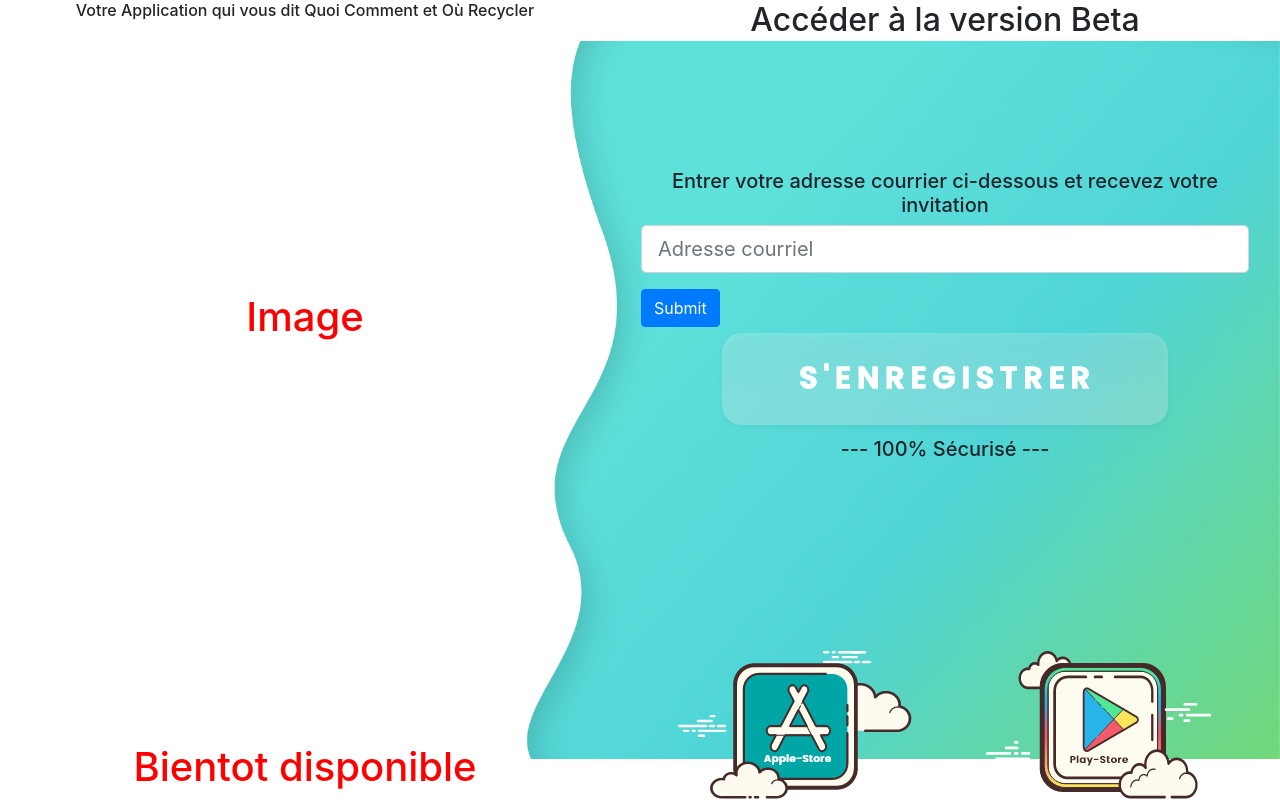
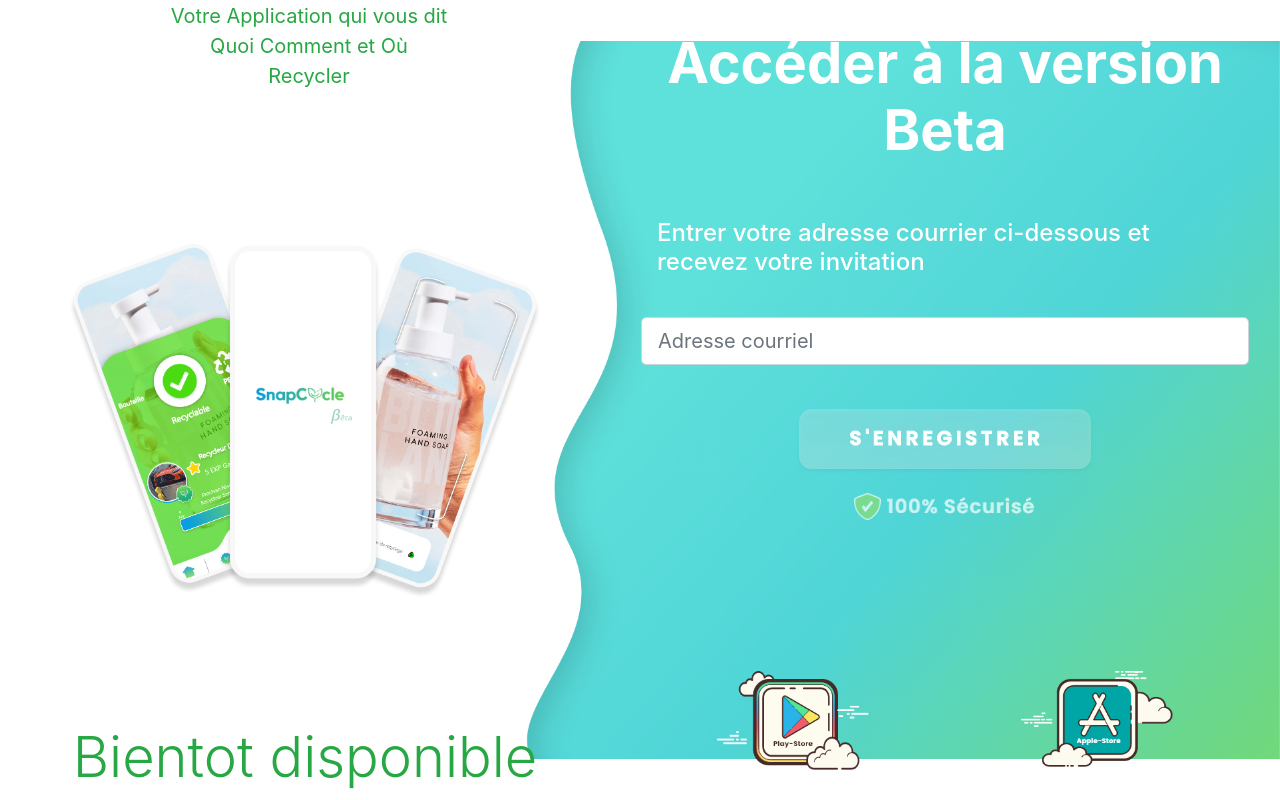
Before and after one commit to KenH2021/snapCycle_deploy, a Django app: page /beta/ in a window 1280 px wide. Run offline with Django 4.2, Linux system fonts and the light colour scheme; some libraries are stand-ins or nearby versions.

Commit message:
beta-update

```diff
--- a/snapcycle/templates/pages/beta.html
+++ b/snapcycle/templates/pages/beta.html
@@ -19,20 +19,6 @@
     <title>Snapcycle</title>
   </head>
   <body id="bg-image">
-    <!-- <table style="height: 75vh; width: 100%;">
-        <tbody>
-          <tr>
-            <td class="align-middle ">
-                <div class="d-flex justify-content-center text-center align-self-center">
-                    <h1> Acceder Ã  la version Beta </h1>
-                </div>
-                <div class="d-flex justify-content-center text-center">
-                    <h1> Donne ton e-mail frere </h1>
-                </div>
-            </td>
-          </tr>
-        </tbody>
-      </table> -->
     <div>
       <div class="row" style ="height: 100vh; width: 100%">
         <div class="col">
@@ -40,27 +26,27 @@
             <tbody>
               <tr>
                 <td class="align-top">
-                  <div class="d-flex justify-content-center text-center">
-                    <h6>
-                      Votre Application qui vous dit Quoi Comment et Où Recycler
-                    </h6>
+                  <div class="justify-content-center">
+
+                    <blockquote class="blockquote">
+                      <p class="mb-0 pl-2 text-success">Votre Application qui vous dit</p>
+                      <p class="mb-0 pl-2 text-success">Quoi Comment et Où</p>
+                      <p class="mb-0 pl-2 text-success">Recycler</p>
+                    </blockquote>
                   </div>
                 </td>
               </tr>
               <tr>
                 <td class="align-content-center">
                   <div class="d-flex justify-content-center text-center">
-                    <!-- <img src="{% static "/accueil/Personnage.png" %}" alt="background image"/> -->
-                    <h1>Image</h1>
-                    <!-- <img src="{% static "/beta/MockUp.png" %}" alt="MockUp image"/> -->
+                    <img src="{% static "/beta/MockUp.png" %}" alt="MockUp image" width="80%" height="80%" />
                   </div>
                 </td>
               </tr>
               <tr>
                 <td class="align-bottom">
                   <div class="d-flex justify-content-center text-center">
-                    <!-- <img src="{% static "/accueil/Personnage.png" %}" alt="background image"/> -->
-                    <h1>Bientot disponible</h1>
+                    <h1 class="display-4 text-success">Bientot disponible</h1>
                   </div>
                 </td>
               </tr>
@@ -72,24 +58,21 @@
           <table style="height: 100vh; width: 100%">
             <tbody>
               <tr>
-                <td class="align-top">
+                <td class="align-content-center">
                   <div class="d-flex justify-content-center text-center">
-                    <h2>Accéder à la version Beta</h2>
+                    <h1 class="display-4 text-white font-weight-bold">Accéder à la version Beta</h1>
                   </div>
                 </td>
               </tr>
               <tr>
-                <td class="align-content-center">
-                  <div class="d-flex justify-content-center text-center">
-                    <!-- <img src="{% static "/accueil/Personnage.png" %}" alt="background image"/> -->
-                    <div class="d-flex justify-content-center text-center">
-                      <h5>
+                <td class="align-top">
+                  <div>
+                      <h4 class="text-white p-lg-3">
                         Entrer votre adresse courrier ci-dessous et recevez
                         votre invitation
-                      </h5>
-                    </div>
+                      </h4>
                   </div>
-                  <form>
+                  <form class="py-3">
                     <div class="form-group align-content-center">
                       <div class="col-5">
                       </div>
@@ -97,21 +80,20 @@
                         <input type="email" class="form-control form-control-lg" id="email" placeholder="Adresse courriel">
                       </div>
                     </div>
-                    <button type="submit" class="btn btn-primary">Submit</button>
+                    <div class="d-flex justify-content-center text-center pt-4">
+                      <input type="image" src="{% static "/beta/BtnRegister.png" %}" name="submit" alt="submit" width="50%" height="60%"/>
+                    </div>
                   </form>
                   <div class="d-flex justify-content-center text-center">
-                    <img src="{% static "/beta/BtnRegister.png" %}" alt="BtnRegister image"/>
-                  </div>
-                  <div class="d-flex justify-content-center text-center">
-                    <h5>--- 100% Sécurisé ---</h5>
+                    <img src="{% static "/beta/Securiser.png" %}" alt="Securiser image" width="30%" height="30%" />
                   </div>
                 </td>
               </tr>
               <tr>
-                <td class="align-bottom">
+                <td class="align-content-center pb-2">
                   <div class="d-flex justify-content-around text-center">
-                    <img src="{% static "/beta/Appstore.png" %}" alt="Appstore image"/>
-                    <img src="{% static "/beta/Playstore.png" %}" alt="Playstore image"/>
+                    <img src="{% static "/beta/Playstore.png" %}" alt="Playstore image" width="25%" height="25%" />
+                    <img src="{% static "/beta/Appstore.png" %}" alt="Appstore image" width="25%" height="25%"/>
                   </div>
                 </td>
               </tr>
@@ -131,15 +113,16 @@
     }
 
     #bg-image {
+      background-image:url('{% static "/beta/betaRightBG.png" %}');
+      background-size: 60%;
+      background-position: center right;
+      background-repeat: no-repeat;
+    }
 
-      background-image:url('{% static "/beta/betaRightBG.png" %}');
-
-
-      background-size: 60%;
-
-      background-position: center right;
-
-      background-repeat: no-repeat;
+    blockquote {
+    text-align: center;
+    margin:0 auto;
+    width:auto;
 }
 
   </style>
```
Also changed, not shown: snapcycle/static/css/style.css (+26 -14 lines), snapcycle/static/beta/Securiser.png (added), snapcycle/static/font/Poppins-Bold.ttf (added), snapcycle/static/font/Poppins-SemiBold.ttf (added).
